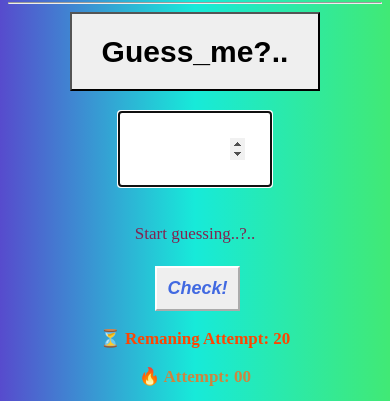
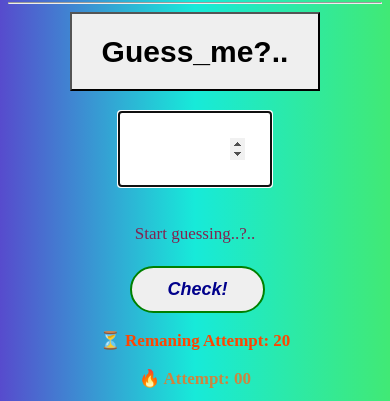
Before and after one commit to amaranand360/Guess_the_number, a plain HTML site: page index.html in a window 390 px wide. Shown: the part 133-534 px from the top of the page. Drawn offline with Linux system fonts and the light colour scheme.

Commit message:
Update style.css

```diff
--- a/style.css
+++ b/style.css
@@ -45,7 +45,7 @@ p {
 .check{
     margin-bottom: 10px;
     border-color: #fff;
-    color: royalblue;
+    color: darkblue;
 }
 
 .chance{
@@ -135,7 +135,9 @@ main {
     }
     .check{
         font-size: 18px;
-        padding: 10px;
+        border: 2px solid green;
+        border-radius: 50px;
+        padding: 11px 35px;
     }
 
 }
```
